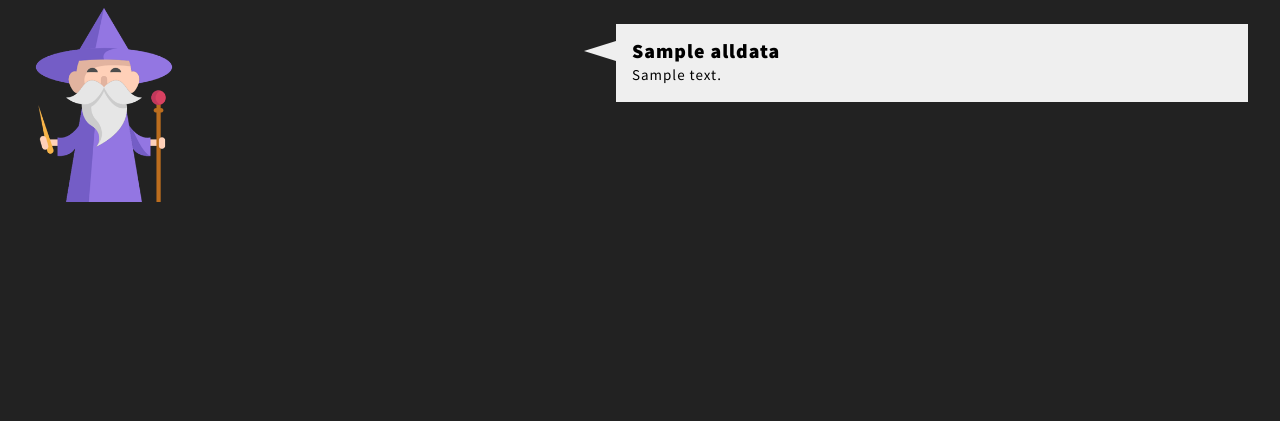
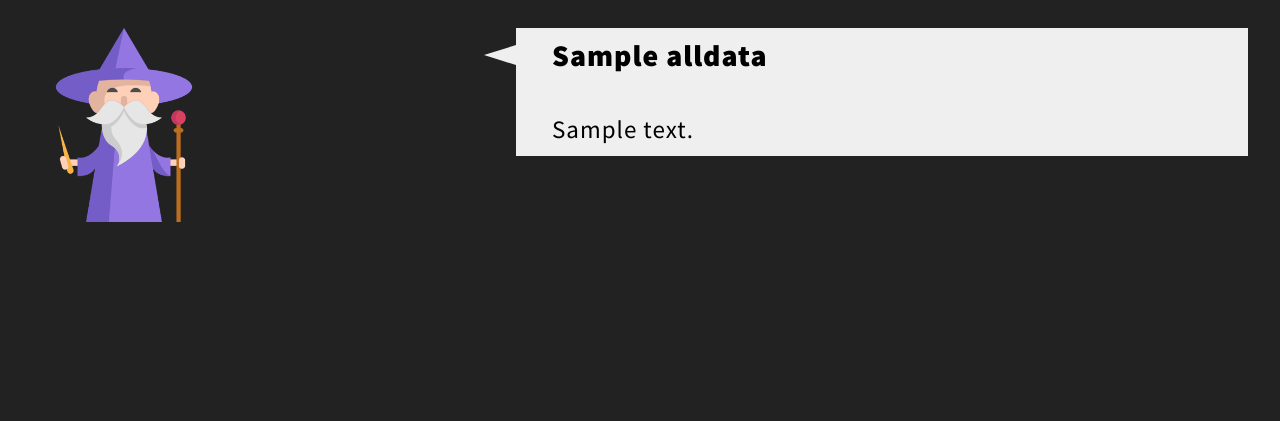
Before and after one commit to soyoung7777/kakaobot_test, a Django app: page /index/1/ in a window 1280 px wide. Shown: the top 421 px of the page. Run offline with Django 3.2, Linux system fonts and the light colour scheme; tables that the repository leaves empty hold one stand-in row (values such as "Sample post").

Commit message:
no message

```diff
--- a/Django/chat/static/web/css/chat.css
+++ b/Django/chat/static/web/css/chat.css
@@ -12,9 +12,9 @@ body {
   margin: auto;
   line-height: 22px;
   letter-spacing: 1px;
-  margin-top: 16px;
+  margin-top: 20px;
   margin-bottom: 48px;
-  width: 600px;
+  width: 700px;
   background-color: #efefef;
   padding: 16px;
   float:right;
@@ -42,13 +42,20 @@ body {
 }
 
 .bubble-speech .title {
-  max-width: 500px;
+  max-width: 700px;
   font-weight: bold;
-  font-size:20px;
+  font-size:30px;
   margin: 0;
+  margin-left: 20px;
   padding: 0 12px 2px 0;
 }
 
 .bubble-speech .message {
-  font-size:15px;
+  font-size:25px;
+  margin-top: 50px;
+  margin-left: 20px;
 }
+
+#magic{
+  margin:20px;
+}
--- a/Django/chat/templates/web/index.html
+++ b/Django/chat/templates/web/index.html
@@ -11,7 +11,7 @@
 </head>
 <body>
   {% load static %}
-  <img src="{% static 'web/image/magic.png'%}" style="width:15%; height:15% float:left;">
+  <img id = "magic" src="{% static 'web/image/magic.png'%}" style="width:15%; height:15% float:left;">
   <div class="bubble-speech bubble-left">
 <h2 class="title">
   {{title}}
```
